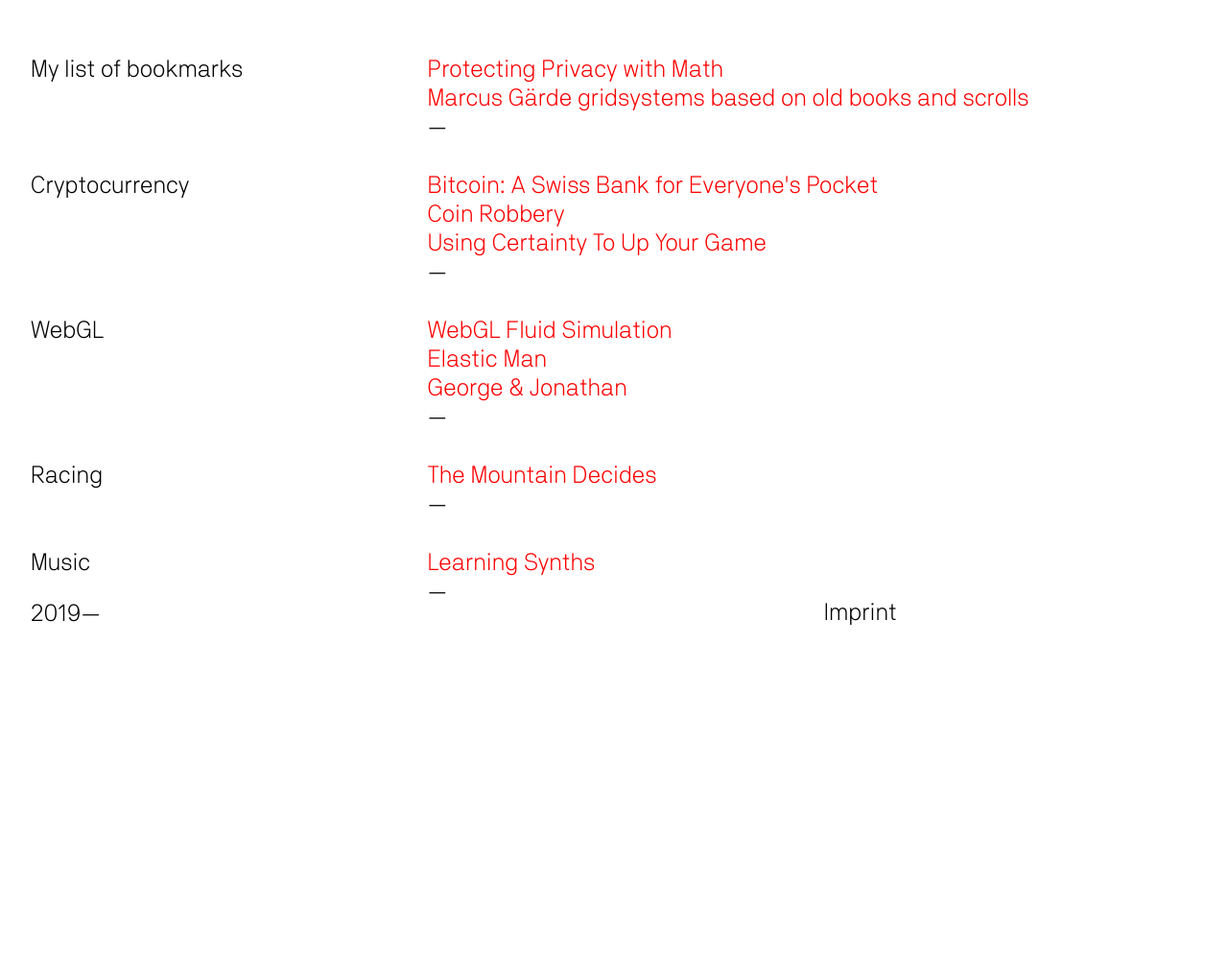
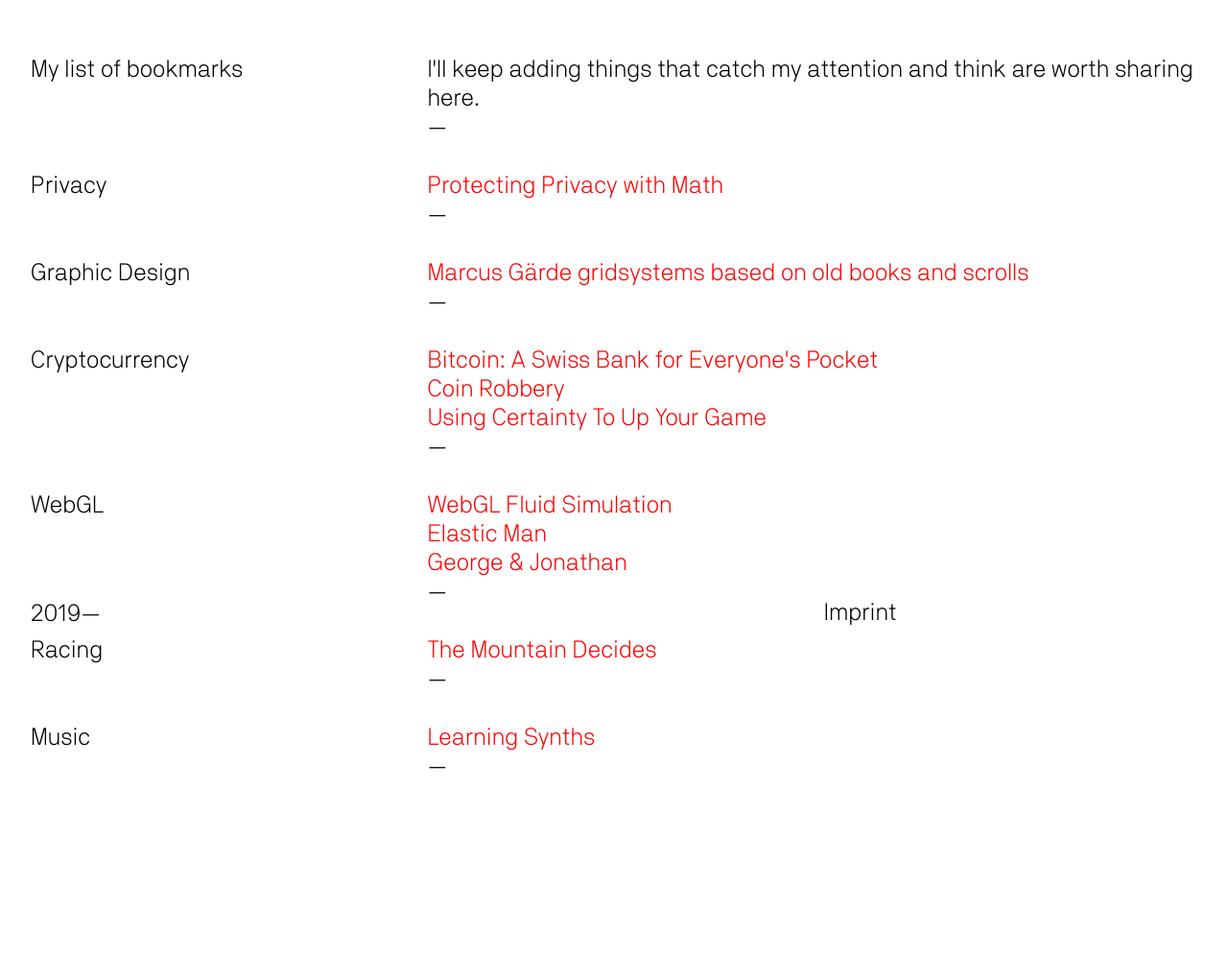
Before and after one commit to shinjipons/portfolio-html, a PHP site: page /links.php in a window 1280 px wide. Shown: the part 100-1095 px from the top of the page at 96% size. Before the commit the page ends 751 px from the top, so only its background shows below. Run offline with PHP 8.4, Linux system fonts and the light colour scheme.

Commit message:
updated links

```diff
--- a/links.php
+++ b/links.php
@@ -14,7 +14,24 @@
 	</section>
 	<section class="w4 no-rm">
 		<ul>
+			<li>I'll keep adding things that catch my attention and think are worth sharing here.</li>
+		</ul>
+	</section>
+
+	<section class="w2">
+		<h1>Privacy</h1>
+	</section>
+	<section class="w4 no-rm">
+		<ul>
 			<li><a href="https://youtu.be/pT19VwBAqKA" target="_blank">Protecting Privacy with Math</a></li>
+		</ul>
+	</section>
+
+	<section class="w2">
+		<h1>Graphic Design</h1>
+	</section>
+	<section class="w4 no-rm">
+		<ul>
 			<li><a href="http://bachgarde.se/gridsystem/gridsystem.html"  target="_blank">Marcus Gärde gridsystems based on old books and scrolls</a></li>
 		</ul>
 	</section>
```
